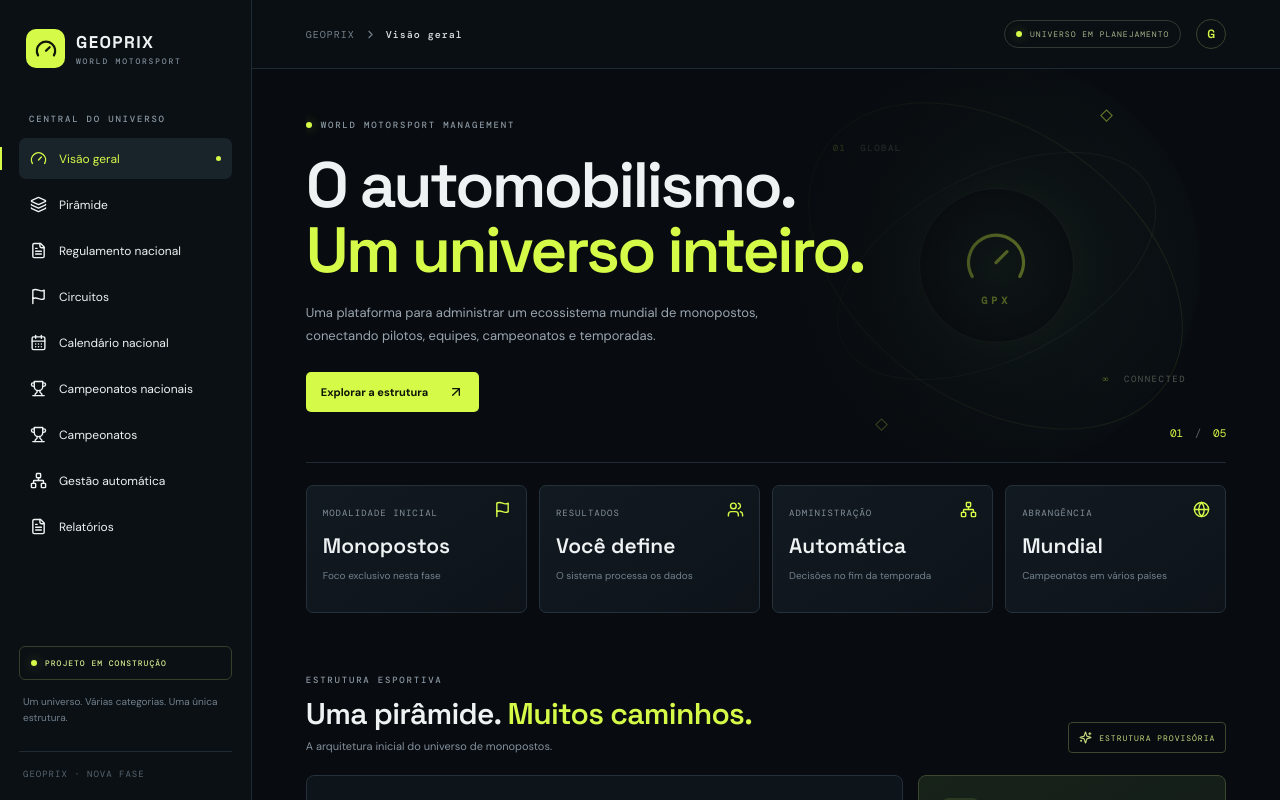
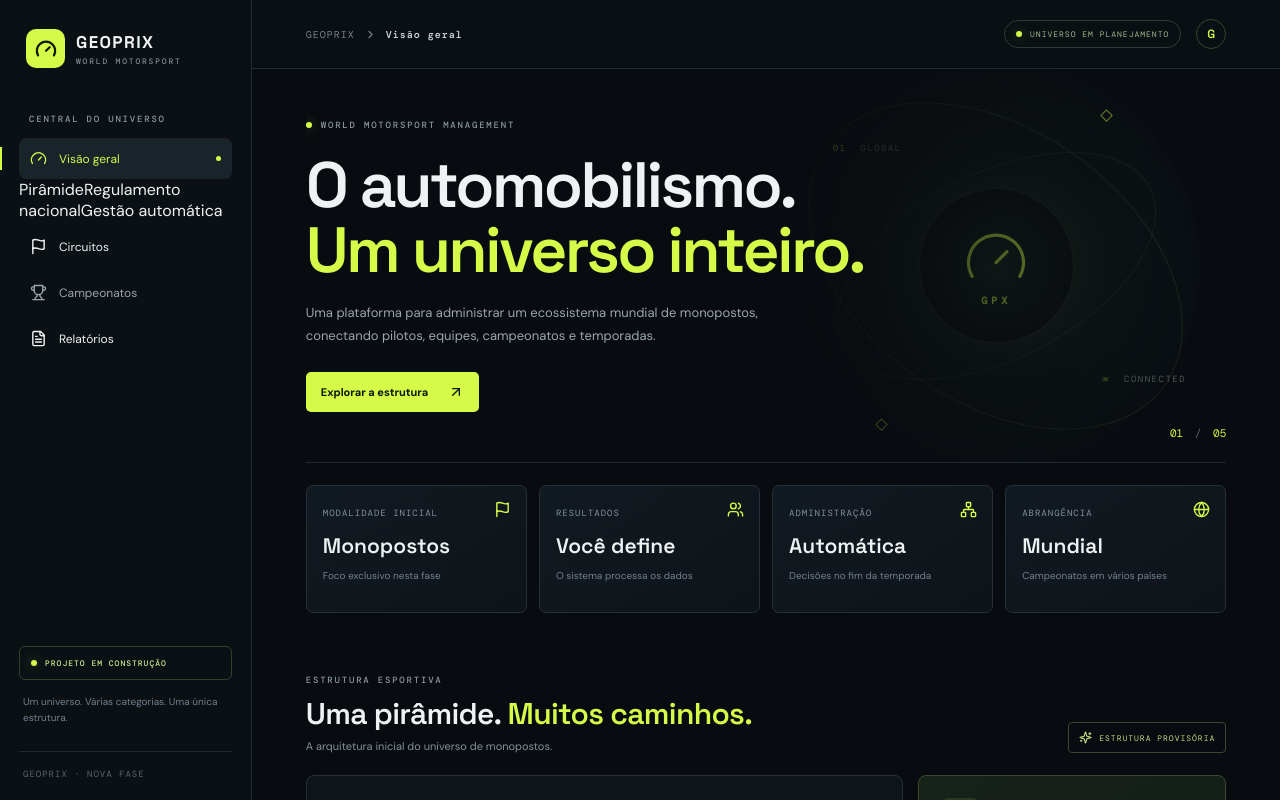
Before and after one commit to geoprix0-coder/geoprix-motorsport, a Next.js app: page / in a window 1280 px wide. Shown: the top 800 px of the page. Built offline with nearby package versions, Linux system fonts and the light colour scheme.

Commit message:
Reorganize sidebar navigation into four main sections

```diff
--- a/src/app/page.tsx
+++ b/src/app/page.tsx
@@ -20,18 +20,6 @@ import {
 } from "lucide-react";
 
 const basePath = process.env.NODE_ENV === "production" ? "/geoprix-motorsport" : "";
-
-const navigation = [
-  { label: "Visão geral", icon: Gauge, href: "#overview" },
-  { label: "Pirâmide", icon: Layers3, href: "#pyramid" },
-  { label: "Regulamento nacional", icon: FileText, href: basePath + "/regulamento/" },
-  { label: "Circuitos", icon: Flag, href: basePath + "/circuitos/" },
-  { label: "Calendário nacional", icon: CalendarDays, href: basePath + "/calendario/" },
-  { label: "Campeonatos nacionais", icon: Trophy, href: basePath + "/campeonatos-nacionais/" },
-  { label: "Campeonatos", icon: Trophy, href: "#championships" },
-  { label: "Gestão automática", icon: Network, href: "#automation" },
-  { label: "Relatórios", icon: FileText, href: "#reports" },
-];
 
 const levels = [
   { number: "08", title: "Elite mundial", subtitle: "O topo do automobilismo de monopostos", width: "42%" },
@@ -60,11 +48,22 @@ export default function Home() {
         </a>
         <div className="gx-nav-caption">CENTRAL DO UNIVERSO</div>
         <nav className="gx-nav">
-          {navigation.map(({ label, icon: Icon, href }, index) => (
-            <a className={index === 0 ? "gx-nav-link active" : "gx-nav-link"} href={href} key={label}>
-              <Icon size={17} /><span>{label}</span>{index === 0 ? <span className="gx-nav-indicator" /> : null}
-            </a>
-          ))}
+          <details className="gx-nav-group" open>
+            <summary className="gx-nav-link active"><Gauge size={17} /><span>Visão geral</span><span className="gx-nav-indicator" /></summary>
+            <div className="gx-nav-submenu">
+              <a href="#pyramid">Pirâmide</a>
+              <a href={basePath + "/regulamento/"}>Regulamento nacional</a>
+              <a href="#automation">Gestão automática</a>
+            </div>
+          </details>
+          <a className="gx-nav-link" href={basePath + "/circuitos/"}><Flag size={17} /><span>Circuitos</span></a>
+          <details className="gx-nav-group">
+            <summary className="gx-nav-link"><Trophy size={17} /><span>Campeonatos</span></summary>
+            <div className="gx-nav-submenu">
+              <a href={basePath + "/campeonatos-nacionais/"}>Campeonatos nacionais</a>
+            </div>
+          </details>
+          <a className="gx-nav-link" href="#reports"><FileText size={17} /><span>Relatórios</span></a>
         </nav>
         <div className="gx-sidebar-bottom">
           <div className="gx-sidebar-status"><span className="gx-status-dot" /> PROJETO EM CONSTRUÇÃO</div>
```
